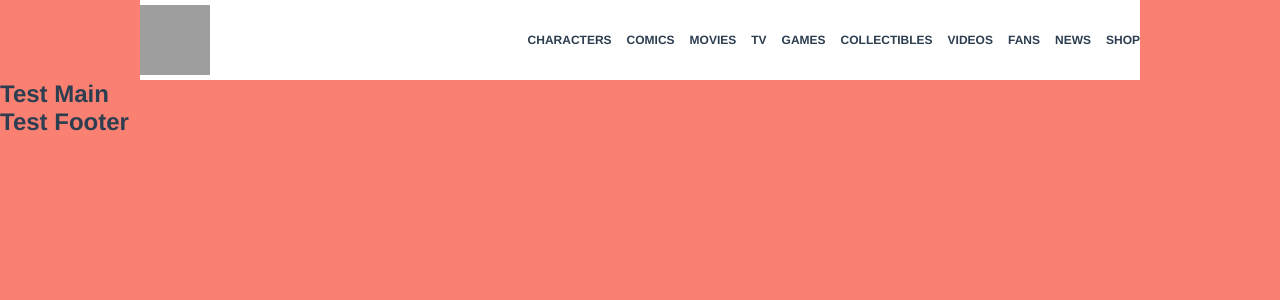
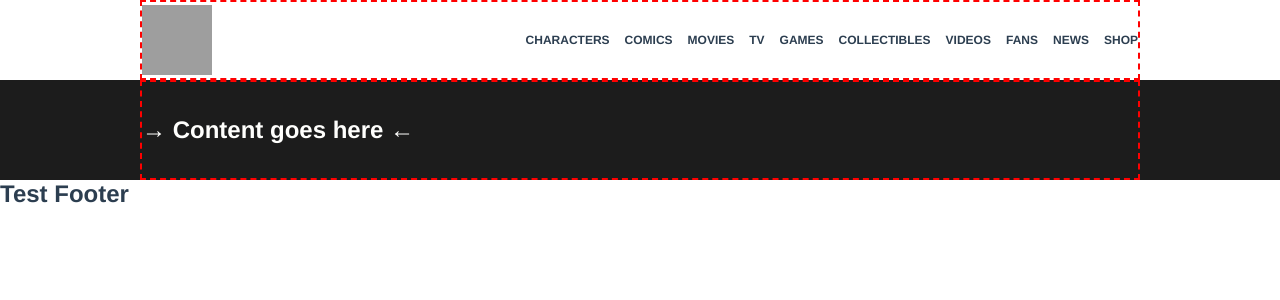
Before and after one commit to marcocor25/vue-dc-comics, a Vue app: page / in a window 1280 px wide. Shown: the top 300 px of the page. Built offline with nearby package versions, Linux system fonts and the light colour scheme; grey boxes are pictures that could not be loaded.

Commit message:
Main completato

```diff
--- a/src/App.vue
+++ b/src/App.vue
@@ -46,6 +46,5 @@ ul {
   -moz-osx-font-smoothing: grayscale;
   font-size: 12px;
   color: #2c3e50;
-  background: salmon;
 }
 </style>
--- a/src/components/MyHeader.vue
+++ b/src/components/MyHeader.vue
@@ -30,13 +30,13 @@ export default {
 <!-- Add "scoped" attribute to limit CSS to this component only -->
 <style scoped lang="scss">
 .container {
-  min-width: 1000px;
+  width: 1000px;
   min-height: 80px;
   margin: 0 auto;
   display: flex;
   justify-content: space-between;
   align-items: center;
-  background: white;
+  border: 2px dashed red;
 
   .logo {
     width: 70px;
--- a/src/components/MyMain.vue
+++ b/src/components/MyMain.vue
@@ -1,6 +1,8 @@
 <template>
-  <div>
-    <h1>Test Main</h1>
+  <div class="container-fluid">
+    <div class="container">
+      <h1> → Content goes here ← </h1>
+    </div>
   </div>
 </template>
 
@@ -12,4 +14,18 @@ export default {
 
 <!-- Add "scoped" attribute to limit CSS to this component only -->
 <style scoped lang="scss">
+.container-fluid {
+  background: #1c1c1c;
+
+  .container {
+    width: 1000px;
+    min-height: 100px;
+    margin: 0 auto;
+    display: flex;
+    justify-content: space-between;
+    align-items: center;
+    border: 2px dashed red;
+    color: #fffffd;
+  }
+}
 </style>
```
